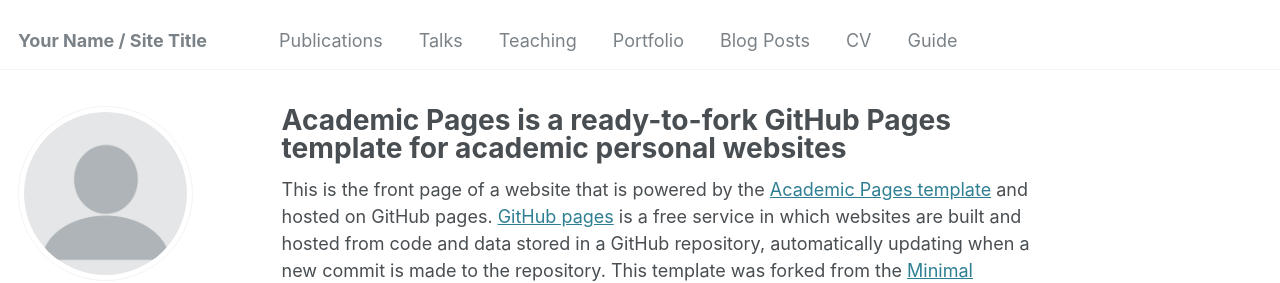
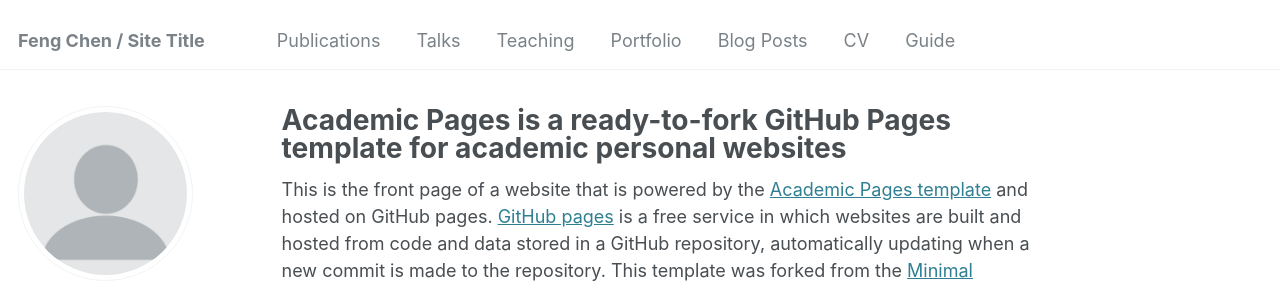
Before and after one commit to fengchen025/fengchen025.github.io, a Jekyll site: the page built from _pages/about.md, in a window 1280 px wide. Shown: the top 283 px of the page. Built offline with Jekyll 4.4.1, drawn with Linux system fonts in a browser that asks for light colours; some web fonts are replaced.

Commit message:
Update _config.yml

```diff
--- a/_config.yml
+++ b/_config.yml
@@ -8,7 +8,7 @@
 
 # Basic Site Settings
 locale                   : "en-US"
-title                    : "Your Name / Site Title"
+title                    : "Feng Chen / Site Title"
 title_separator          : "-"
 name                     : &name "Your Name"
 description              : &description "personal description"
```
